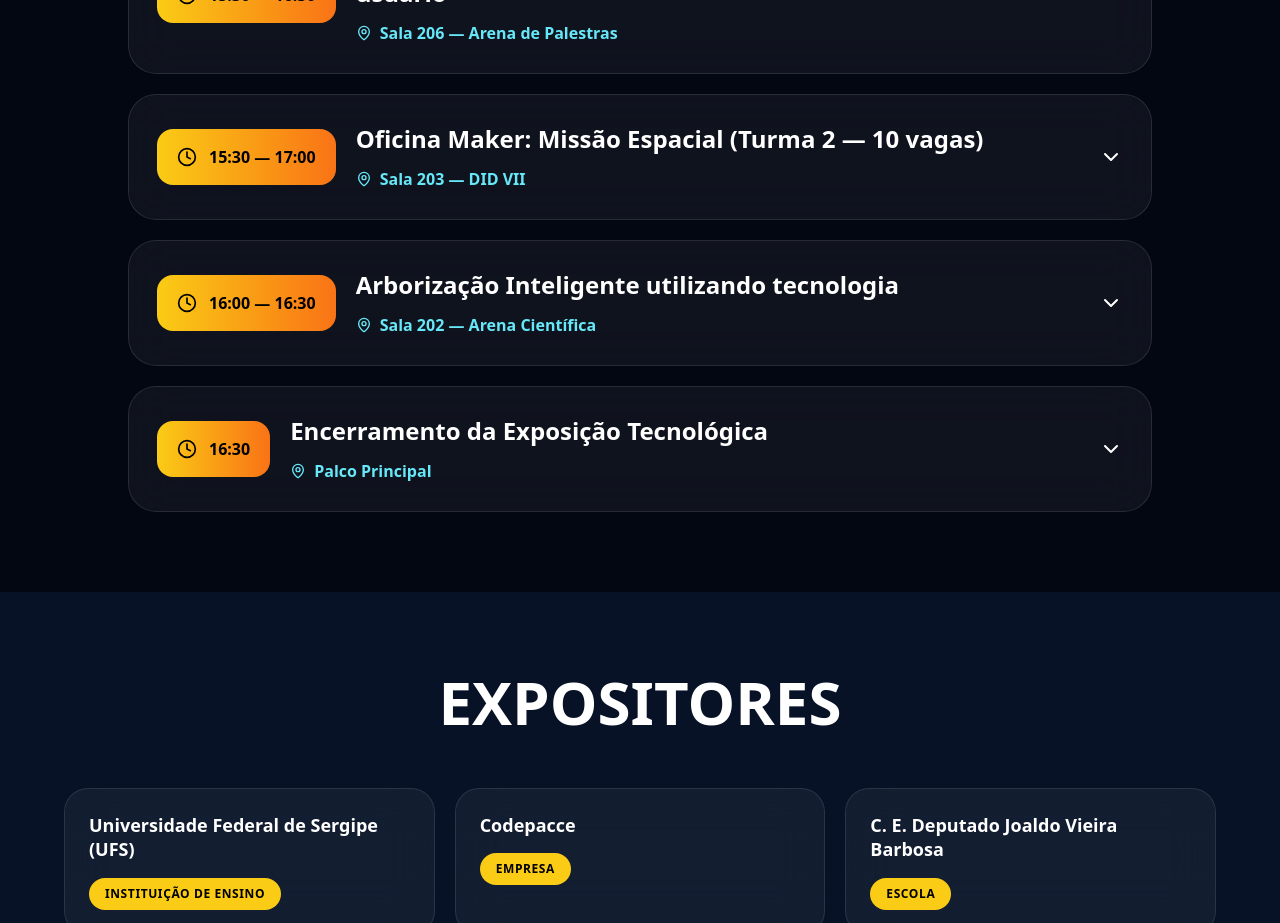
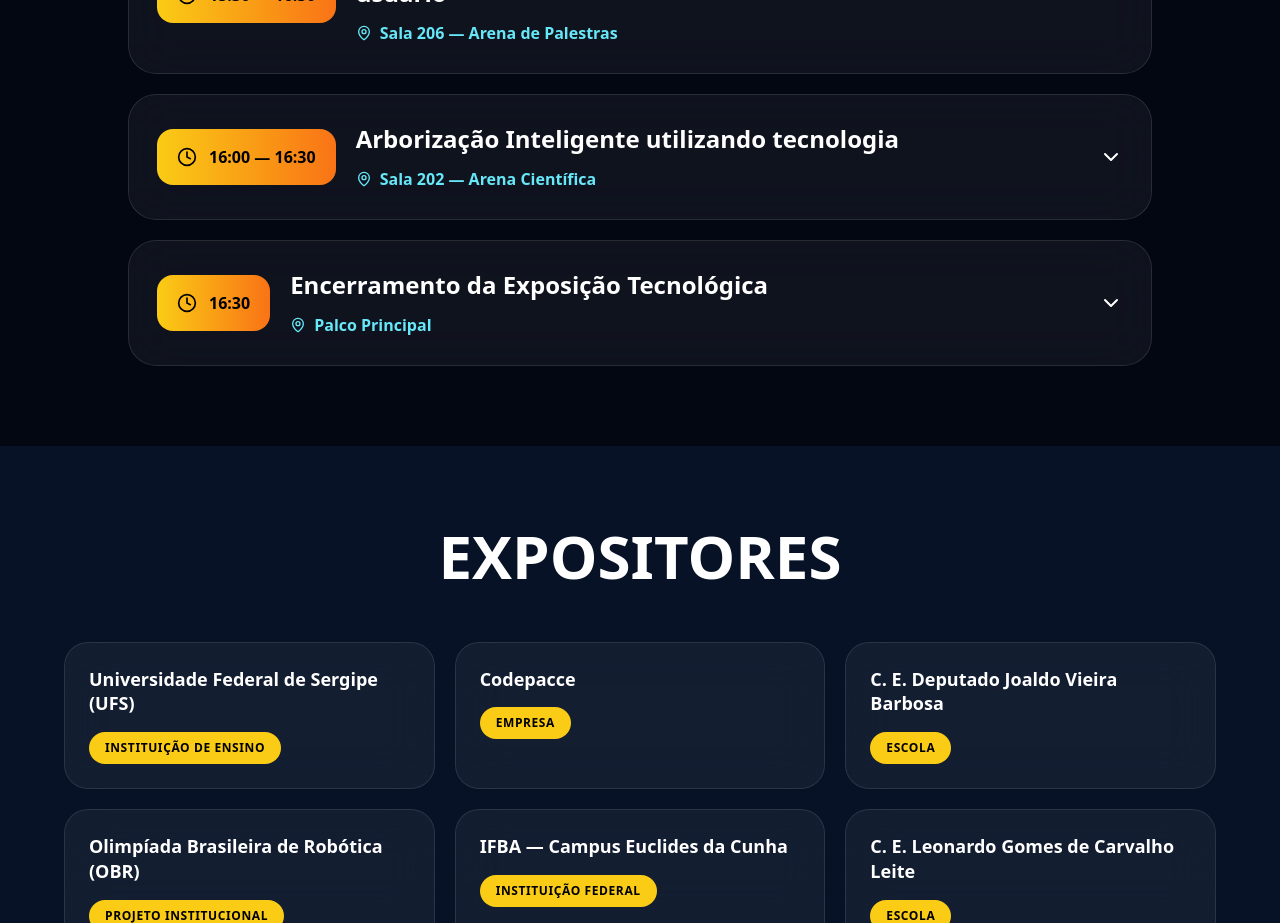
Before and after one commit to Irandisilvaa/robot-se-landing, a React (Vite) app: page / in a window 1280 px wide. Shown: the part 3760-4683 px from the top of the page. Built offline with nearby package versions, Linux system fonts and the light colour scheme.

Commit message:
Atualizar o App.tsx

```diff
--- a/src/App.tsx
+++ b/src/App.tsx
@@ -94,14 +94,6 @@
       "Com Heli Lucas Santos Pinto. Metodologias ágeis para criação de projetos relevantes.",
   },
   {
-    id: 109,
-    horario: "15:30 — 17:00",
-    atividade: "Oficina Maker: Missão Espacial (Turma 2 — 10 vagas)",
-    local: "Sala 203 — DID VII",
-    detalhe:
-      "Nesta atividade totalmente prática e imersiva, os participantes vão projetar e construir o seu próprio protótipo de foguete utilizando materiais acessíveis, como o papel. O grande diferencial está na fusão entre o artesanato e a tecnologia de ponta: o foguete será equipado com múltiplos sensores eletrônicos. Através de uma conexão sem fio, os alunos aprenderão a monitorar e controlar todos esses dados da nave em tempo real, direto na tela do próprio celular. É a ciência do espaço ao alcance das mãos! Essa atividade será dividida em 3 turmas cada uma com 10 alunos",
-  },
-  {
     id: 110,
     horario: "16:00 — 16:30",
     atividade: "Arborização Inteligente utilizando tecnologia",
@@ -127,6 +119,14 @@
       "Distribuição dos kits de pista, credenciamento e homologação dos robôs da competição oficial.",
     local: "Sala 206 — DID VII",
     detalhe: "",
+  },
+{
+    id: 109,
+    horario: "15:30 — 17:00",
+    atividade: "Oficina Maker: Missão Espacial (Turma 2 — 10 vagas)",
+    local: "Sala 203 — DID VII",
+    detalhe:
+      "Nesta atividade totalmente prática e imersiva, os participantes vão projetar e construir o seu próprio protótipo de foguete utilizando materiais acessíveis, como o papel. O grande diferencial está na fusão entre o artesanato e a tecnologia de ponta: o foguete será equipado com múltiplos sensores eletrônicos. Através de uma conexão sem fio, os alunos aprenderão a monitorar e controlar todos esses dados da nave em tempo real, direto na tela do próprio celular. É a ciência do espaço ao alcance das mãos! Essa atividade será dividida em 3 turmas cada uma com 10 alunos",
   },
   {
     id: 210,
```
